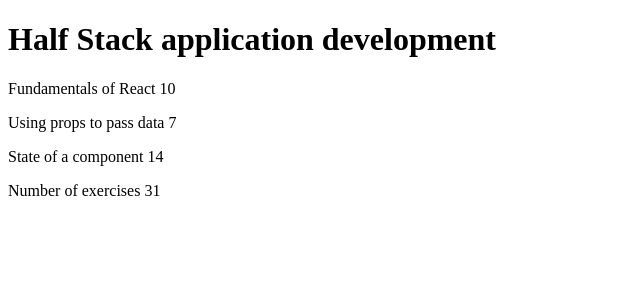
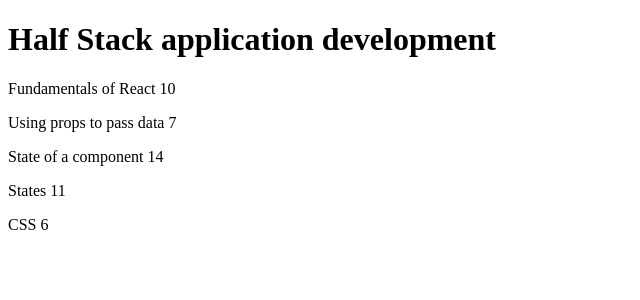
Before and after one commit to sjq1412/fullstackopen2023, a React (Create React App) app in the folder part1/courseinfo/: page / in a window 1280 px wide. Shown: the top 300 px of the page, without its empty margins (0-640 px from the left). Built offline with nearby package versions, Linux system fonts and the light colour scheme.

Commit message:
feat(part1): 2.1: Course information step6

```diff
--- a/part1/courseinfo/src/App.js
+++ b/part1/courseinfo/src/App.js
@@ -10,14 +10,8 @@
   )
 }
 
-const Content = (props) => {
-  return (
-    <>
-      <Part part={props.parts[0].name} exercises={props.parts[0].exercises} />
-      <Part part={props.parts[1].name} exercises={props.parts[1].exercises} />
-      <Part part={props.parts[2].name} exercises={props.parts[2].exercises} />
-    </>
-  )
+const Content = ({parts}) => {
+  return parts.map(part => <Part key={part.id} part={part.name} exercises={part.exercises} />)
 }
 
 const Total = (props) => {
@@ -26,32 +20,49 @@
     )
 }
 
+const Course = ({course}) => {
+  return (
+    <div>
+      <Header course={course.name} />
+      <Content parts={course.parts} />
+    </div>
+  )
+}
+
 const App = () => {
   const course = {
+    id: 1,
     name: 'Half Stack application development',
     parts: [
       {
         name: 'Fundamentals of React',
-        exercises: 10
+        exercises: 10,
+        id: 1
       },
       {
         name: 'Using props to pass data',
-        exercises: 7
+        exercises: 7,
+        id: 2
       },
       {
         name: 'State of a component',
-        exercises: 14
+        exercises: 14,
+        id: 3
+      },
+      {
+        name: 'States',
+        exercises: 11,
+        id: 4
+      },
+      {
+        name: 'CSS',
+        exercises: 6,
+        id: 5
       }
     ]
   }
 
-  return (
-    <div>
-      <Header course={course.name} />
-      <Content parts={course.parts} />
-      <Total parts={course.parts} />
-    </div>
-  )
+  return (<Course course={course} />)
 }
 
 export default App
```
